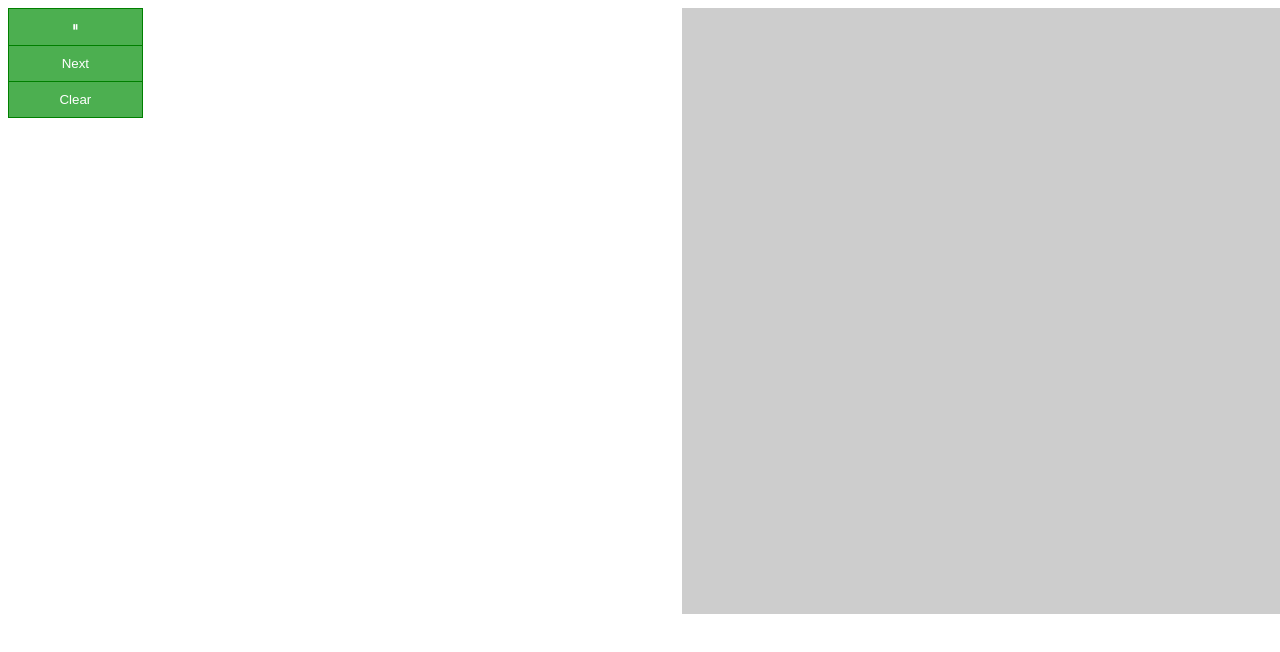
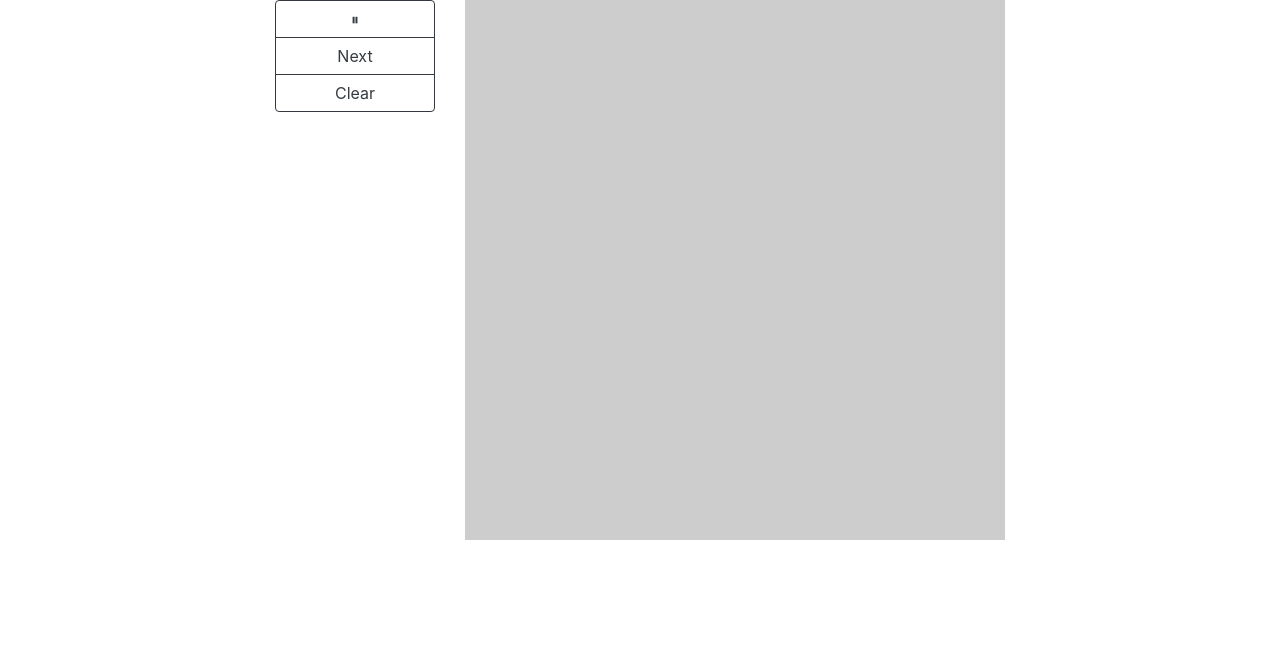
Before and after one commit to svenfoo/wasm-game-of-life, a website built with webpack: page www/index.html in a window 1280 px wide. Built offline with nearby package versions, Linux system fonts and the light colour scheme; what wasm-game-of-life would draw is missing.

Commit message:
Introduce Bootstrap

```diff
--- a/www/index.html
+++ b/www/index.html
@@ -2,18 +2,28 @@
 <html>
   <head>
     <meta charset="utf-8">
+    <meta name="viewport" content="width=device-width, initial-scale=1, shrink-to-fit=no">
     <title>Conway's Game of Life</title>
-    <link rel="stylesheet" href="./style.css"></link>
-  </head>
+    <!-- Bootstrap CSS -->
+    <link rel="stylesheet" href="https://maxcdn.bootstrapcdn.com/bootstrap/4.0.0/css/bootstrap.min.css" integrity="sha384-Gn5384xqQ1aoWXA+058RXPxPg6fy4IWvTNh0E263XmFcJlSAwiGgFAW/dAiS6JXm" crossorigin="anonymous">
+</head>
   <body>
-    <div class="btn-group" style="width:100%">
-      <button id="play-pause"></button>
-      <button id="next">Next</button>
-      <button id="clear">Clear</button>
-    </div>
-
-    <canvas id="game-of-life-canvas"></canvas>
-
+    <main class="main">
+      <div class="container">
+        <div class="row justify-content-md-center">
+          <div class="col col-lg-2">
+            <div class="btn-group-vertical w-100">
+              <button type="button" class="btn btn-outline-dark" id="play-pause"></button>
+              <button type="button" class="btn btn-outline-dark" id="next">Next</button>
+              <button type="button" class="btn btn-outline-dark" id="clear">Clear</button>
+            </div>
+          </div>
+          <div class="col col-lg-6">
+            <canvas class="w-100" id="game-of-life-canvas"></canvas>
+          </div>
+        </div>
+      </div>
+    </main>
     <noscript>This page contains webassembly and javascript content, please enable javascript in your browser.</noscript>
     <script src="./bootstrap.js"></script>
   </body>
--- a/www/style.css
+++ /dev/null
@@ -1,35 +0,0 @@
-body {
-    position: absolute;
-    top: 0;
-    left: 0;
-    width: 100%;
-    height: 100%;
-    display: flex;
-    flex-direction: row;
-    align-items: flex-start;
-    justify-content: center;
-}
-
-canvas {
-    flex-basis: 90%;
-    flex-shrink: 1;
-}
-
-.btn-group button {
-  background-color: #4CAF50; /* Green background */
-  border: 1px solid green; /* Green border */
-  color: white; /* White text */
-  padding: 10px 24px; /* Some padding */
-  cursor: pointer; /* Pointer/hand icon */
-  display: block; /* Make the buttons appear below each other */
-  width: 20%;
-}
-
-.btn-group button:not(:last-child) {
-  border-bottom: none; /* Prevent double borders */
-}
-
-/* Add a background color on hover */
-.btn-group button:hover {
-  background-color: #3e8e41;
-}
```
